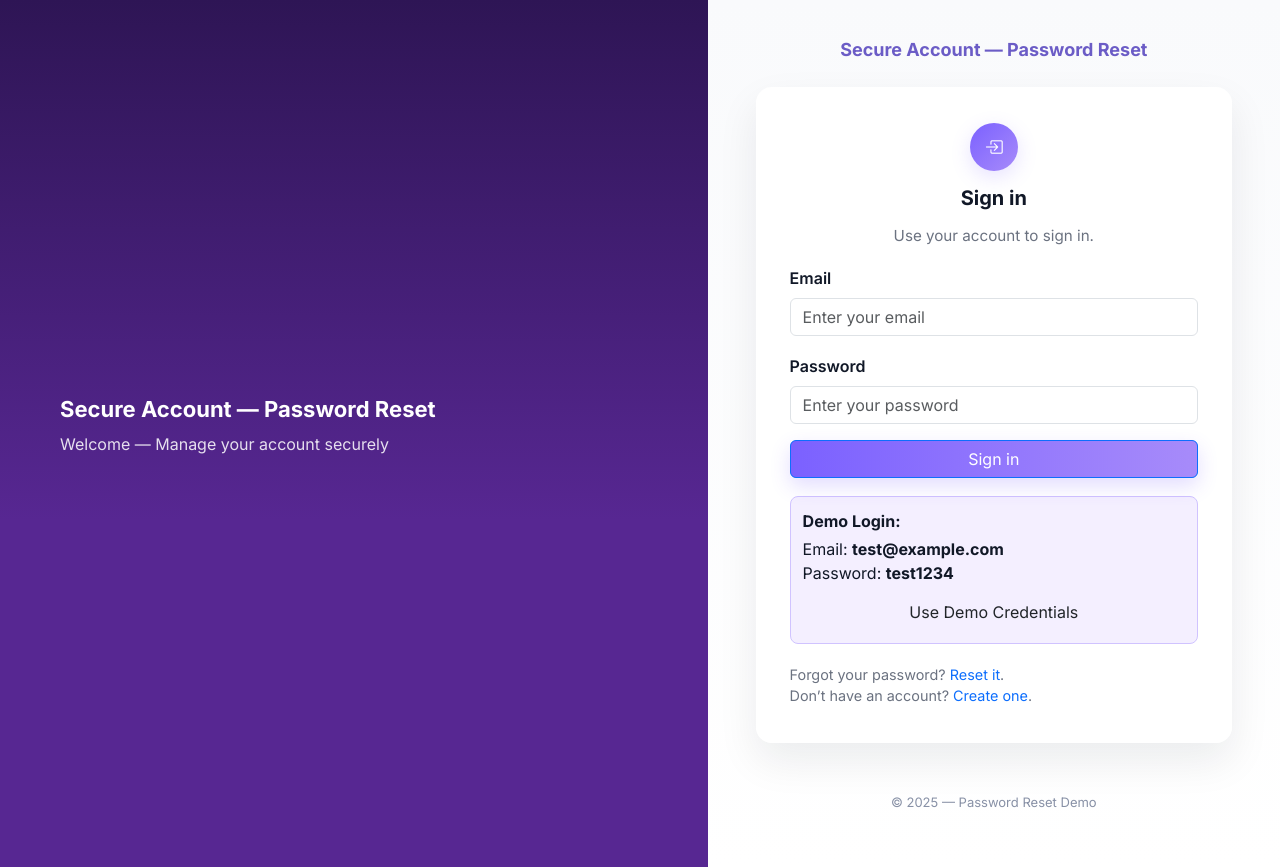
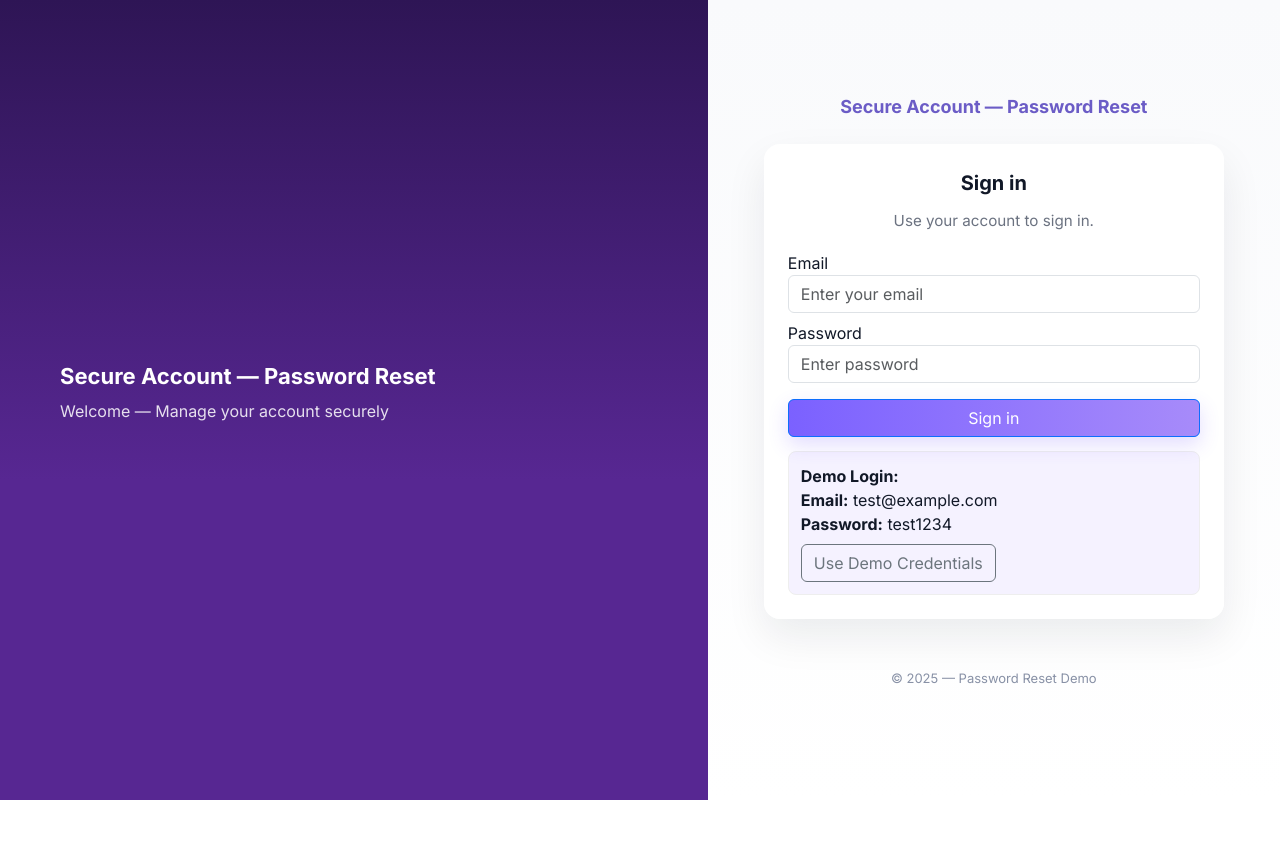
Before and after one commit to annie199810/Password-Reset, a React (Create React App) app in the folder frontend/: page /login in a window 1280 px wide. After the commit the page ends 800 px from the top, so only its background shows below. Built offline with nearby package versions, Linux system fonts and the light colour scheme.

Commit message:
add validation

```diff
--- a/frontend/src/components/ForgotPassword.jsx
+++ b/frontend/src/components/ForgotPassword.jsx
@@ -1,88 +1,141 @@
 
-import React, { useState } from 'react';
+import React, { useState } from "react";
+
+
 
 export default function ForgotPassword() {
-  const [email, setEmail] = useState('');
-  const [status, setStatus] = useState({ type: '', text: '' });
+  const [email, setEmail] = useState("");
+  const [status, setStatus] = useState({ type: "", text: "" });
   const [loading, setLoading] = useState(false);
   const [previewUrl, setPreviewUrl] = useState(null);
   const [fallbackLink, setFallbackLink] = useState(null);
 
-  function validateEmail(e) {
-    return /\S+@\S+\.\S+/.test(e);
+
+  function validateEmail(value) {
+    return /\S+@\S+\.\S+/.test(value);
   }
 
-  async function submit(e) {
+
+  function useDemoEmail() {
+    setEmail("test@example.com");
+    setStatus({ type: "", text: "" });
+    setPreviewUrl(null);
+    setFallbackLink(null);
+  }
+
+  async function handleSubmit(e) {
     e.preventDefault();
-    setStatus({ type: '', text: '' });
+    setStatus({ type: "", text: "" });
     setPreviewUrl(null);
     setFallbackLink(null);
 
     if (!validateEmail(email)) {
-      setStatus({ type: 'error', text: 'Please enter a valid email.' });
+      setStatus({ type: "error", text: "Please enter a valid email address." });
       return;
     }
 
     setLoading(true);
-
-    const API = process.env.REACT_APP_API_URL || 'http://localhost:10000';
+    const API = process.env.REACT_APP_API_URL || "http://localhost:10000";
 
     try {
       const res = await fetch(`${API}/api/auth/request-reset`, {
-        method: 'POST',
-        headers: { 'Content-Type': 'application/json' },
-        body: JSON.stringify({ email })
+        method: "POST",
+        headers: { "Content-Type": "application/json" },
+        body: JSON.stringify({ email }),
       });
 
-      const data = await res.json();
+
+      let data = null;
+      try {
+        data = await res.json();
+      } catch (jsonErr) {
+
+      }
+
       setLoading(false);
 
       if (res.ok) {
+
         if (data && data.previewUrl) {
           setPreviewUrl(data.previewUrl);
-          setStatus({ type: 'success', text: 'Preview link returned — open it to view the reset email.' });
-        } else if (data && data.fallbackLink) {
+          setStatus({
+            type: "success",
+            text: "Preview link returned — open it to view the reset email (demo).",
+          });
+          return;
+        }
+
+
+        if (data && data.fallbackLink) {
           setFallbackLink(data.fallbackLink);
-          setStatus({ type: 'success', text: 'Reset link generated (fallback). Open link below to continue.' });
-        } else {
-          setStatus({ type: 'success', text: 'If the email exists, a reset link has been sent.' });
+          setStatus({
+            type: "success",
+            text: "Reset link generated (fallback). Open link below to continue.",
+          });
+          return;
         }
+
+
+        setStatus({
+          type: "success",
+          text: "If the email exists, a reset link has been sent. Check your inbox.",
+        });
       } else {
-        setStatus({ type: 'error', text: data && (data.error || data.message) ? (data.error || data.message) : 'Something went wrong.' });
+
+        const serverMessage =
+          data && (data.error || data.message)
+            ? data.error || data.message
+            : `Request failed with status ${res.status}`;
+        setStatus({ type: "error", text: serverMessage });
       }
     } catch (err) {
       setLoading(false);
-      console.error('Request error:', err);
-      setStatus({ type: 'error', text: 'Cannot connect to server. Please make sure backend is running.' });
+      console.error("Request error:", err);
+      setStatus({
+        type: "error",
+        text: "Cannot connect to server. Please make sure backend is running.",
+      });
     }
   }
 
   return (
     <div className="form-card mx-auto" style={{ maxWidth: 520 }}>
       <div className="card-header">
-        <div className="icon"><i className="bi bi-lock-fill"></i></div>
+        <div className="icon" aria-hidden>
+          <i className="bi bi-lock-fill"></i>
+        </div>
         <div className="form-title">Forgot password</div>
-        <div className="form-sub">Enter your account email and we'll send a secure reset link.</div>
+        <div className="form-sub">
+          Enter your account email and we'll send a secure reset link.
+        </div>
       </div>
 
-      <form onSubmit={submit} noValidate>
+      <form onSubmit={handleSubmit} noValidate>
         <div className="form-group">
-          <label className="form-label" htmlFor="email">Email</label>
+          <label className="form-label" htmlFor="email">
+            Email
+          </label>
           <input
             id="email"
+            name="email"
             type="email"
             className="form-control"
             placeholder="you@example.com"
             value={email}
-            onChange={e => setEmail(e.target.value)}
+            onChange={(e) => setEmail(e.target.value)}
             required
+            aria-describedby="emailHelp"
           />
-          <div className="form-text">We will never share your email.</div>
+          <div id="emailHelp" className="form-text">
+            We will never share your email.
+          </div>
         </div>
 
         {status.text && (
           <div
-            className={`mt-3 alert ${status.type === 'success' ? 'alert-success' : 'alert-danger'}`}
+            className={`mt-3 alert ${
+              status.type === "success" ? "alert-success" : "alert-danger"
+            }`}
             role="alert"
           >
             {status.text}
@@ -91,24 +144,53 @@ export default function ForgotPassword() {
 
         {previewUrl && (
           <div className="mt-2">
-            <div style={{ marginBottom: 6, fontSize: 14, color: '#444' }}>Preview URL (demo):</div>
-            <a href={previewUrl} target="_blank" rel="noopener noreferrer">{previewUrl}</a>
+            <div style={{ marginBottom: 6, fontSize: 14, color: "#444" }}>
+              Preview URL (demo):
+            </div>
+            <a href={previewUrl} target="_blank" rel="noopener noreferrer">
+              {previewUrl}
+            </a>
           </div>
         )}
 
         {fallbackLink && (
           <div className="mt-2">
-            <div style={{ marginBottom: 6, fontSize: 14, color: '#444' }}>Fallback reset link (use this if email not delivered):</div>
-            <a href={fallbackLink} target="_blank" rel="noopener noreferrer">{fallbackLink}</a>
+            <div style={{ marginBottom: 6, fontSize: 14, color: "#444" }}>
+              Fallback reset link:
+            </div>
+            <a href={fallbackLink} target="_blank" rel="noopener noreferrer">
+              {fallbackLink}
+            </a>
           </div>
         )}
 
-        <button className="btn btn-primary mt-3" type="submit" disabled={loading}>
-          {loading ? 'Sending…' : 'Send reset link'}
-        </button>
+        <div className="d-flex gap-2 mt-3">
+          <button
+            className="btn btn-primary"
+            type="submit"
+            disabled={loading}
+            aria-disabled={loading}
+          >
+            {loading ? "Sending…" : "Send reset link"}
+          </button>
+
+          <button
+            type="button"
+            className="btn btn-outline-secondary"
+            onClick={useDemoEmail}
+            title="Fill demo email (test@example.com)"
+          >
+            Use Demo Email
+          </button>
+        </div>
 
         <div className="note" style={{ marginTop: 12 }}>
-          Use seeded test account <strong>test@example.com</strong> for demo (Ethereal preview).
+          <strong>Demo account for testing:</strong>
+          <div>Email: <code>test@example.com</code></div>
+          <div>Password: <code>test1234</code> (use Login page)</div>
+          <small className="text-muted d-block mt-1">
+            Note: reset link preview is available only in demo mode (Ethereal).
+          </small>
         </div>
       </form>
     </div>
--- a/frontend/src/components/Login.jsx
+++ b/frontend/src/components/Login.jsx
@@ -1,141 +1,84 @@
-import React, { useState } from "react";
-import { useNavigate } from "react-router-dom";
+
+import React, { useState } from 'react';
+import { useNavigate } from 'react-router-dom';
 
 export default function Login() {
   const navigate = useNavigate();
+  const [email, setEmail] = useState('');
+  const [password, setPassword] = useState('');
+  const [err, setErr] = useState('');
 
-  const [email, setEmail] = useState("");
-  const [password, setPassword] = useState("");
-  const [status, setStatus] = useState({ type: "", text: "" });
-  const [loading, setLoading] = useState(false);
-
-
-  const DEMO_EMAIL = "test@example.com";
-  const DEMO_PASSWORD = "test1234";
-
-  const API = process.env.REACT_APP_API_URL;
+  const API = process.env.REACT_APP_API_URL || 'http://localhost:10000';
 
   async function submit(e) {
     e.preventDefault();
-    setStatus({ type: "", text: "" });
+    setErr('');
 
     if (!email || !password) {
-      return setStatus({
-        type: "error",
-        text: "Please enter both email and password."
-      });
+      setErr('Please fill email and password.');
+      return;
     }
-
-    setLoading(true);
 
     try {
       const res = await fetch(`${API}/api/auth/login`, {
-        method: "POST",
-        headers: { "Content-Type": "application/json" },
+        method: 'POST',
+        headers: { 'Content-Type': 'application/json' },
         body: JSON.stringify({ email, password })
       });
+      const data = await res.json().catch(() => ({}));
 
-      const data = await res.json();
-      setLoading(false);
+      if (res.ok && data && data.token) {
 
-      if (res.ok) {
-        localStorage.setItem("token", data.token);
-        setStatus({ type: "success", text: "Login successful! Redirecting…" });
-        setTimeout(() => navigate("/"), 700);
+        localStorage.setItem('token', data.token);
+        navigate('/dashboard');
       } else {
-        setStatus({ type: "error", text: data.error || "Invalid credentials." });
+        setErr(data && (data.message || data.error) ? (data.message || data.error) : 'Invalid credentials');
       }
     } catch (err) {
-      setLoading(false);
-      setStatus({ type: "error", text: "Server not reachable." });
+      console.error(err);
+      setErr('Cannot connect to server.');
     }
   }
 
   function fillDemo() {
-    setEmail(DEMO_EMAIL);
-    setPassword(DEMO_PASSWORD);
-    setStatus({ type: "info", text: "Demo credentials filled!" });
+    setEmail('test@example.com');
+    setPassword('test1234');
+    setErr('');
   }
 
   return (
-    <div className="form-card mx-auto" style={{ maxWidth: 520 }}>
+    <div className="form-card mx-auto" style={{ maxWidth: 460, padding: 24 }}>
       <div className="card-header">
-        <div className="icon">
-          <i className="bi bi-box-arrow-in-right"></i>
-        </div>
         <div className="form-title">Sign in</div>
         <div className="form-sub">Use your account to sign in.</div>
       </div>
 
-      <form onSubmit={submit} noValidate>
+      <form onSubmit={submit}>
         <div className="form-group">
-          <label className="form-label">Email</label>
-          <input
-            type="email"
-            className="form-control"
-            placeholder="Enter your email"
-            value={email}
-            onChange={(e) => setEmail(e.target.value)}
-          />
+          <label>Email</label>
+          <input className="form-control" value={email} onChange={e => setEmail(e.target.value)} placeholder="Enter your email" />
         </div>
 
-        <div className="form-group">
-          <label className="form-label">Password</label>
-          <input
-            type="password"
-            className="form-control"
-            placeholder="Enter your password"
-            value={password}
-            onChange={(e) => setPassword(e.target.value)}
-          />
+        <div className="form-group" style={{ marginTop: 8 }}>
+          <label>Password</label>
+          <input type="password" className="form-control" value={password} onChange={e => setPassword(e.target.value)} placeholder="Enter password" />
         </div>
 
-        {status.text && (
-          <div
-            className={`mt-3 alert ${
-              status.type === "success"
-                ? "alert-success"
-                : status.type === "info"
-                ? "alert-info"
-                : "alert-danger"
-            }`}
-          >
-            {status.text}
-          </div>
-        )}
+        {err && <div className="alert alert-danger mt-3">{err}</div>}
 
-        <button className="btn btn-primary mt-3" type="submit" disabled={loading}>
-          {loading ? "Signing in…" : "Sign in"}
-        </button>
+        <button className="btn btn-primary mt-3" type="submit">Sign in</button>
 
-
-        <div
-          style={{
-            marginTop: 18,
-            padding: 12,
-            background: "#f4efff",
-            border: "1px solid #d0c3ff",
-            borderRadius: 8
-          }}
-        >
-          <div style={{ fontWeight: "bold", marginBottom: 4 }}>Demo Login:</div>
-          <div>Email: <strong>{DEMO_EMAIL}</strong></div>
-          <div>Password: <strong>{DEMO_PASSWORD}</strong></div>
-
-          <button
-            type="button"
-            onClick={fillDemo}
-            className="btn btn-outline mt-2"
-            style={{ width: "100%" }}
-          >
-            Use Demo Credentials
-          </button>
-        </div>
-
-        <div className="note" style={{ marginTop: 20 }}>
-          Forgot your password? <a href="/forgot-password">Reset it</a>.
-          <br />
-          Don’t have an account? <a href="/register">Create one</a>.
+        <div className="demo-box" style={{
+          marginTop: 14,
+          padding: 12,
+          borderRadius: 8,
+          background: '#f5f2ff',
+          border: '1px solid #eee'
+        }}>
+          <div style={{ fontWeight: 700 }}>Demo Login:</div>
+          <div><strong>Email:</strong> test@example.com</div>
+          <div><strong>Password:</strong> test1234</div>
+          <button className="btn btn-outline-secondary mt-2" type="button" onClick={fillDemo}>Use Demo Credentials</button>
         </div>
       </form>
     </div>
```
Also changed, not shown: frontend/src/App.js (+17 -8 lines).
